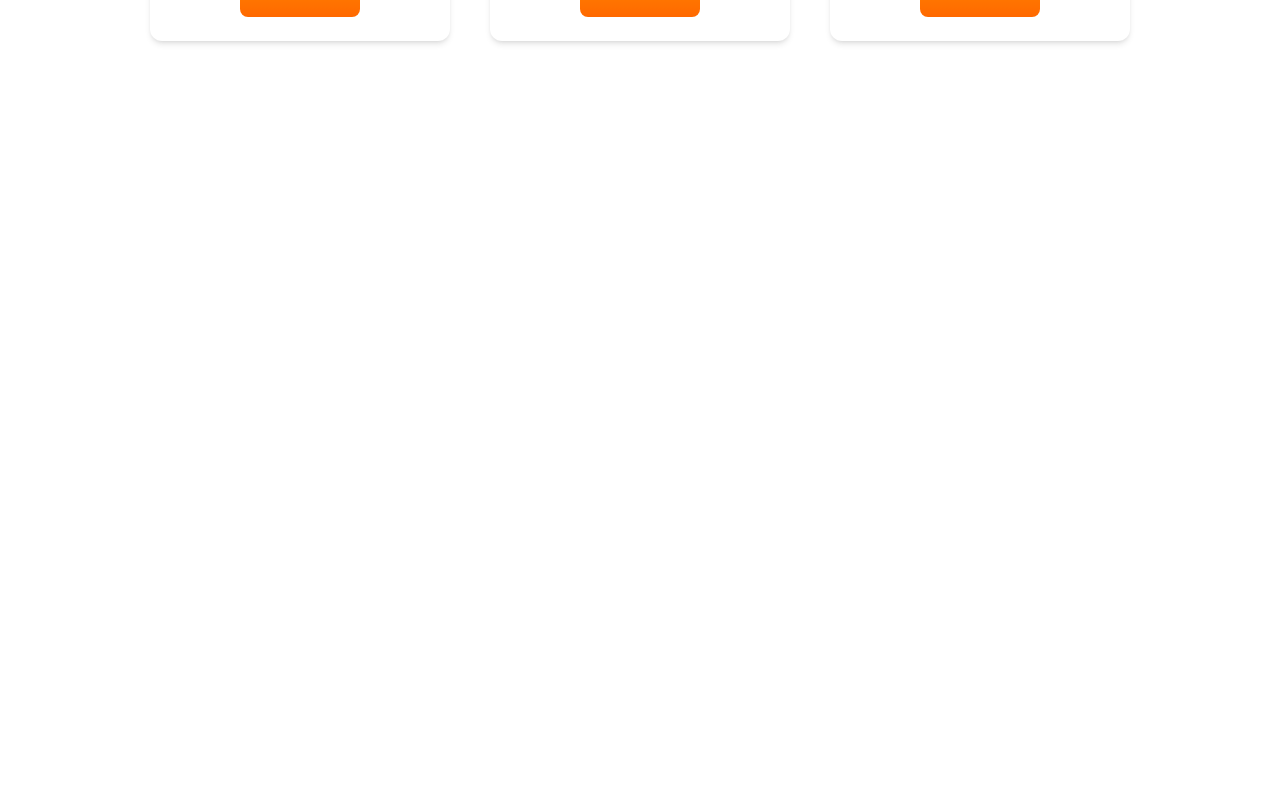
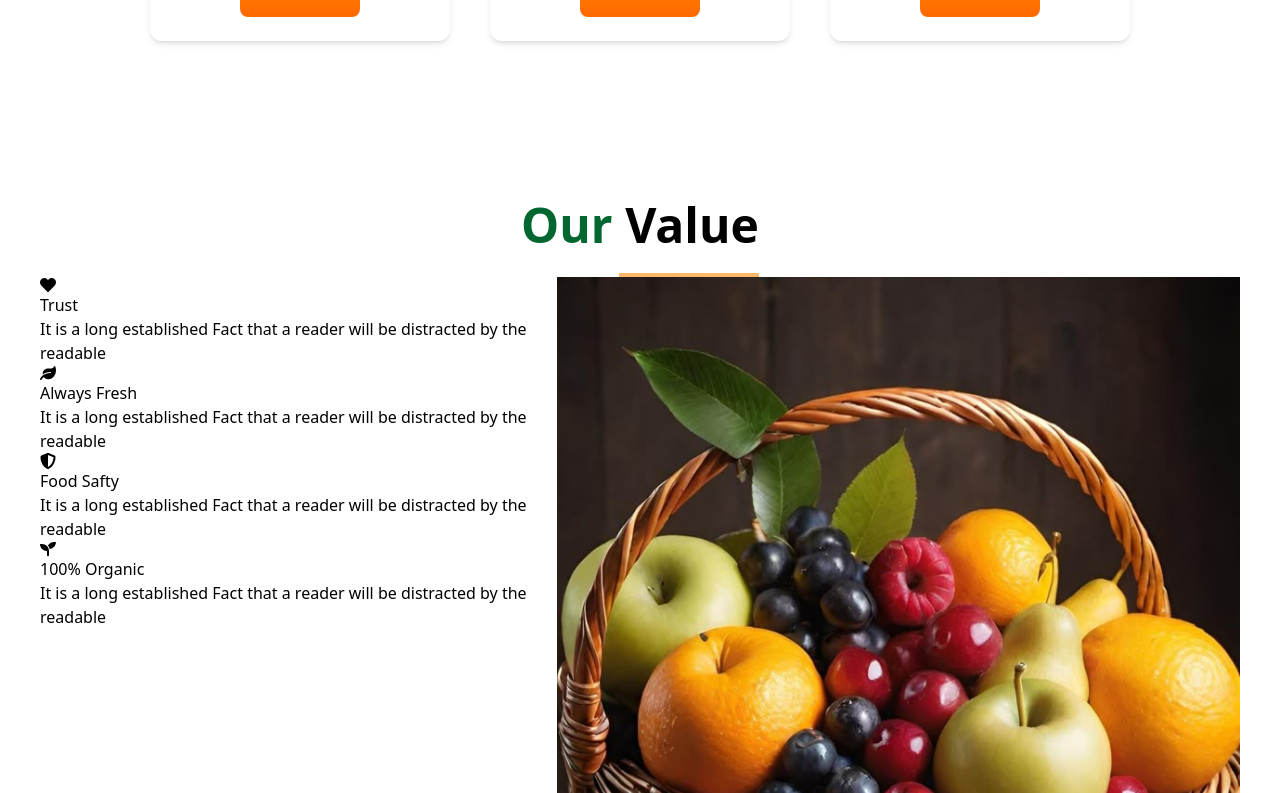
Before and after one commit to Aadityab2003/Grocery_Website, a React (Vite) app: page / in a window 1280 px wide. Shown: the part 1387-2180 px from the top of the page. Before the commit the page ends 1508 px from the top, so only its background shows below. Built offline with nearby package versions, Linux system fonts and the light colour scheme.

Commit message:
Added Values Section

```diff
--- a/src/Component/Home/Home.jsx
+++ b/src/Component/Home/Home.jsx
@@ -2,6 +2,7 @@ import React from "react";
 import Navbar from "../Navbar/Navbar";
 import Hero from "../Hero/Hero";
 import Category from "../Category/Category";
+import Values from "../Values/Values";
 
 const Home = () => {
   return (
@@ -9,6 +10,7 @@ const Home = () => {
       <Navbar />
       <Hero />
       <Category />
+      <Values />
     </div>
   );
 };
--- /dev/null
+++ b/src/Component/Values/Values.jsx
@@ -0,0 +1,75 @@
+import React from "react";
+import Heading from "../Heading/Heading";
+import { FaHeart, FaLeaf, FaSeedling, FaShieldAlt } from "react-icons/fa";
+import Basket from "../../assets/Basket.jpeg";
+
+const Values = () => {
+
+   const leftValues = value.map(item=>{
+      return(
+         <div>
+            <div>
+               <span>{item.icon}</span>
+            </div>
+
+            <div>
+               <h3>{item.title}</h3>
+               <p>{item.para}</p>
+            </div>
+         </div>
+      )
+   })
+  return (
+    <section>
+      <div className="max-w-[1400px] mx-auto px-10 py-20">
+        <Heading highlight="Our" heading="Value" />
+
+        <div className="flex">
+          {/*left Values*/}
+          <div>
+            {leftValues}
+          </div>
+          <div>
+            <img src={Basket} />
+          </div>
+
+          {/*Right Values*/}
+
+          <div></div>
+        </div>
+      </div>
+    </section>
+  );
+};
+
+export default Values;
+
+const value = [
+  {
+    id: 1,
+    title: "Trust",
+    para: "It is a long established Fact that a reader will be distracted by the readable",
+    icon: <FaHeart />,
+  },
+
+  {
+    id: 2,
+    title: "Always Fresh",
+    para: "It is a long established Fact that a reader will be distracted by the readable",
+    icon: <FaLeaf />,
+  },
+
+  {
+    id: 3,
+    title: "Food Safty",
+    para: "It is a long established Fact that a reader will be distracted by the readable",
+    icon: <FaShieldAlt />,
+  },
+
+  {
+    id: 4,
+    title: "100% Organic",
+    para: "It is a long established Fact that a reader will be distracted by the readable",
+    icon: <FaSeedling />,
+  },
+];
```
Also changed, not shown: src/assets/Basket.jpeg (added).
